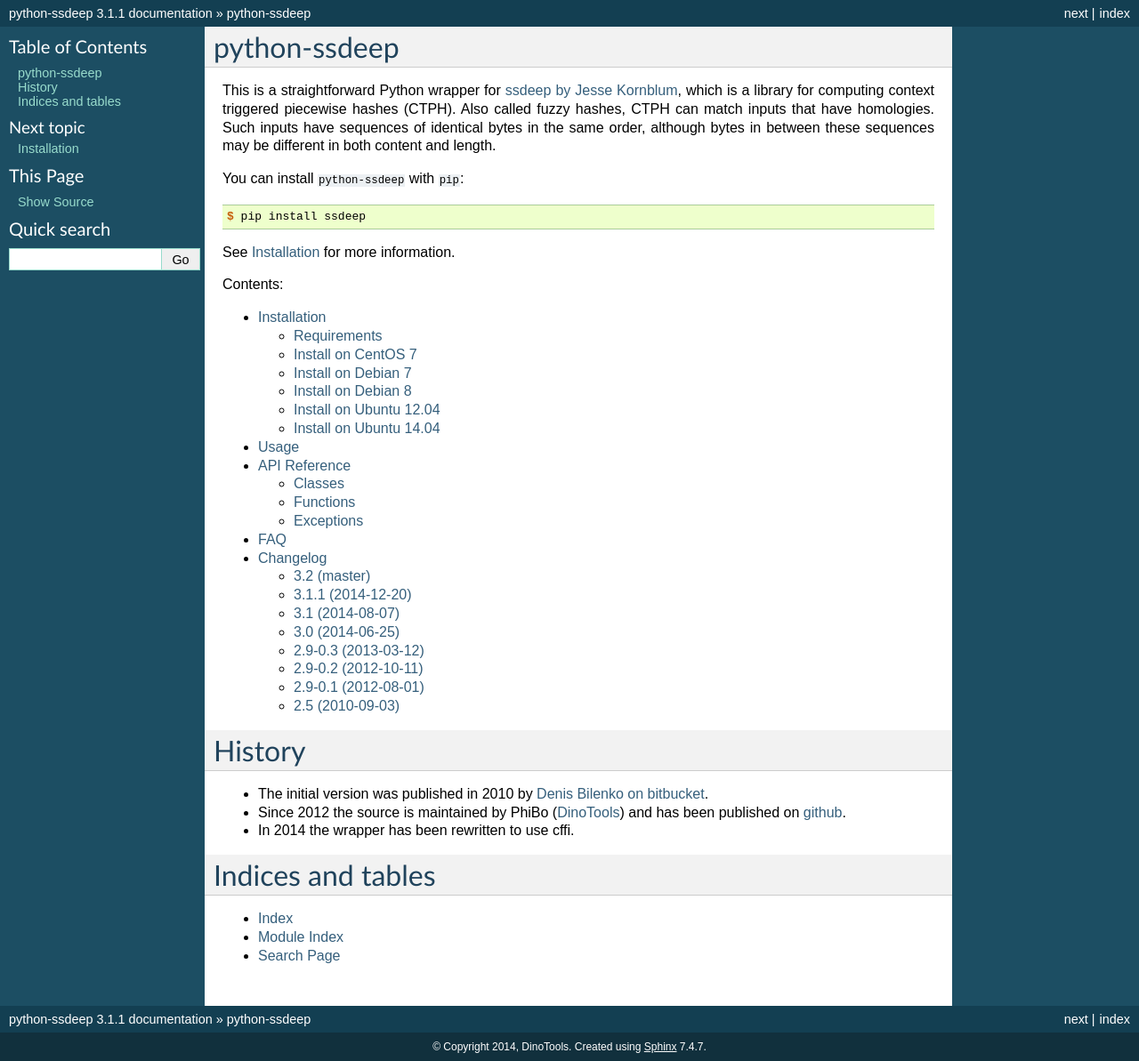
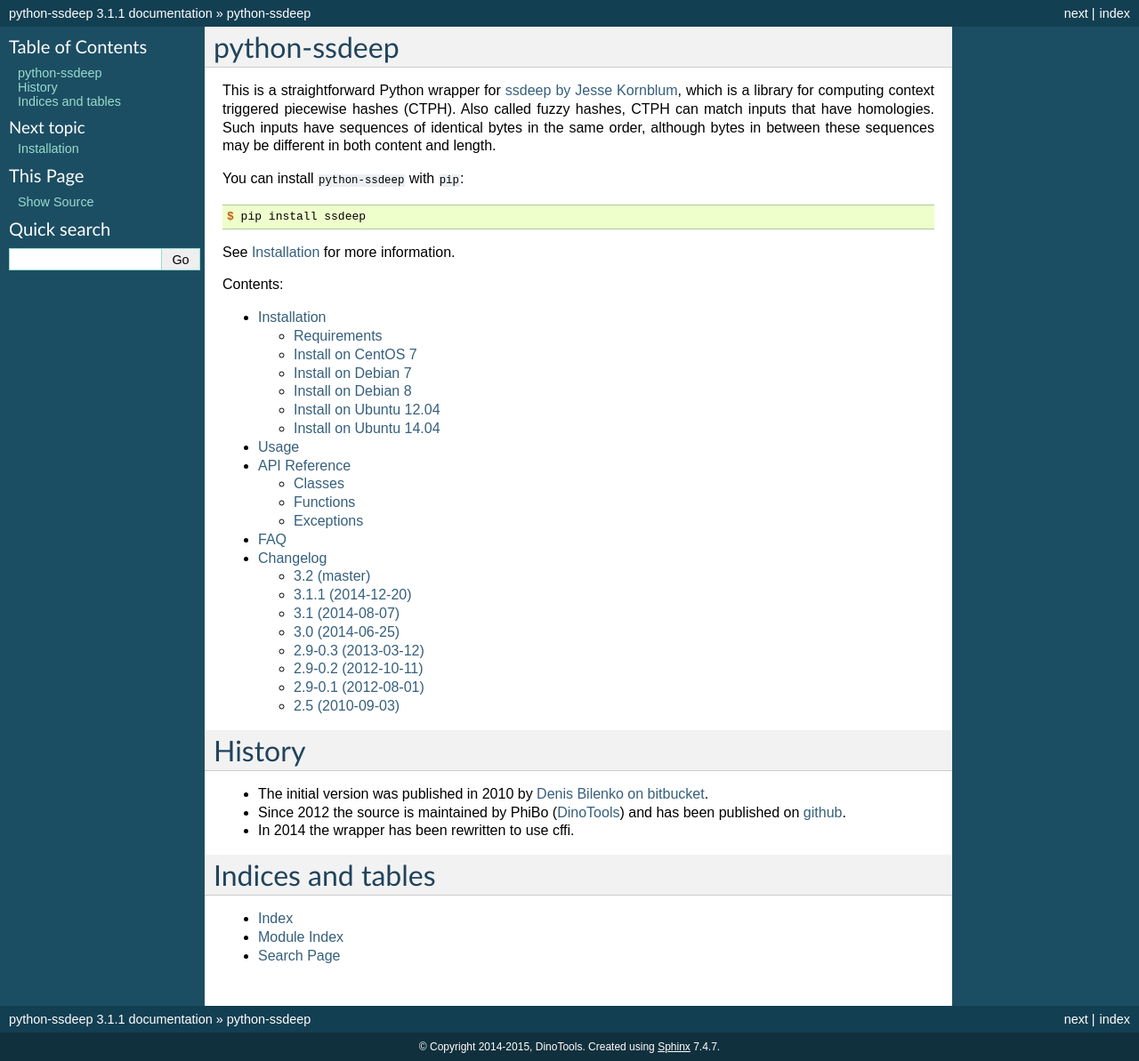
Before and after one commit to DinoTools/python-ssdeep, a Sphinx documentation site: the page built from docs/source/index.rst, in a window 1280 px wide. Shown: the whole page at 89% size. Built offline with Sphinx 7.4.7, drawn with Linux system fonts in a browser that asks for light colours; part of the change alters nothing that is shown.

```diff
--- a/docs/source/conf.py
+++ b/docs/source/conf.py
@@ -1,7 +1,7 @@
 #!/usr/bin/env python3
 # -*- coding: utf-8 -*-
 #
-# pySSLScan documentation build configuration file, created by
+# python-ssdeep documentation build configuration file, created by
 # sphinx-quickstart.
 #
 # This file is execfile()d with the current directory set to its
@@ -66,17 +66,20 @@ master_doc = 'index'
 
 # General information about the project.
 project = 'python-ssdeep'
-copyright = '2014, DinoTools'
+copyright = '2014-2015, DinoTools'
 
 # The version info for the project you're documenting, acts as replacement for
 # |version| and |release|, also used in various other places throughout the
 # built documents.
 #
 # The short X.Y version.
-from ssdeep.__about__ import __version__ as version
+ver_dict = {}
+with open("../../ssdeep/__about__.py") as f:
+    code = compile(f.read(), "../../ssdeep/__about__.py", "exec")
+    exec(code, ver_dict)
 
 # The full version, including alpha/beta/rc tags.
-release = version
+release = version = ver_dict["__version__"]
 
 # The language for content autogenerated by Sphinx. Refer to documentation
 # for a list of supported languages.
```
